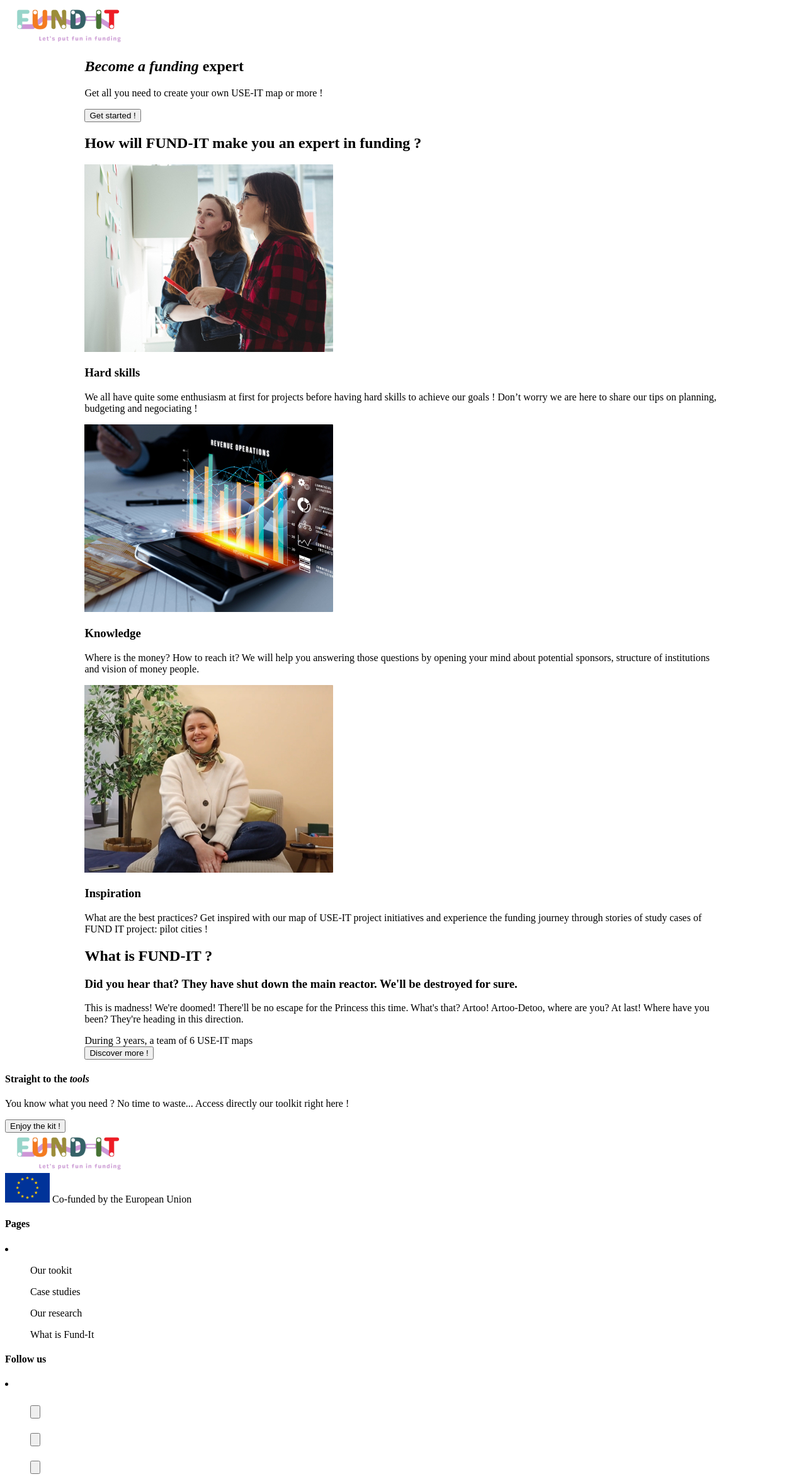
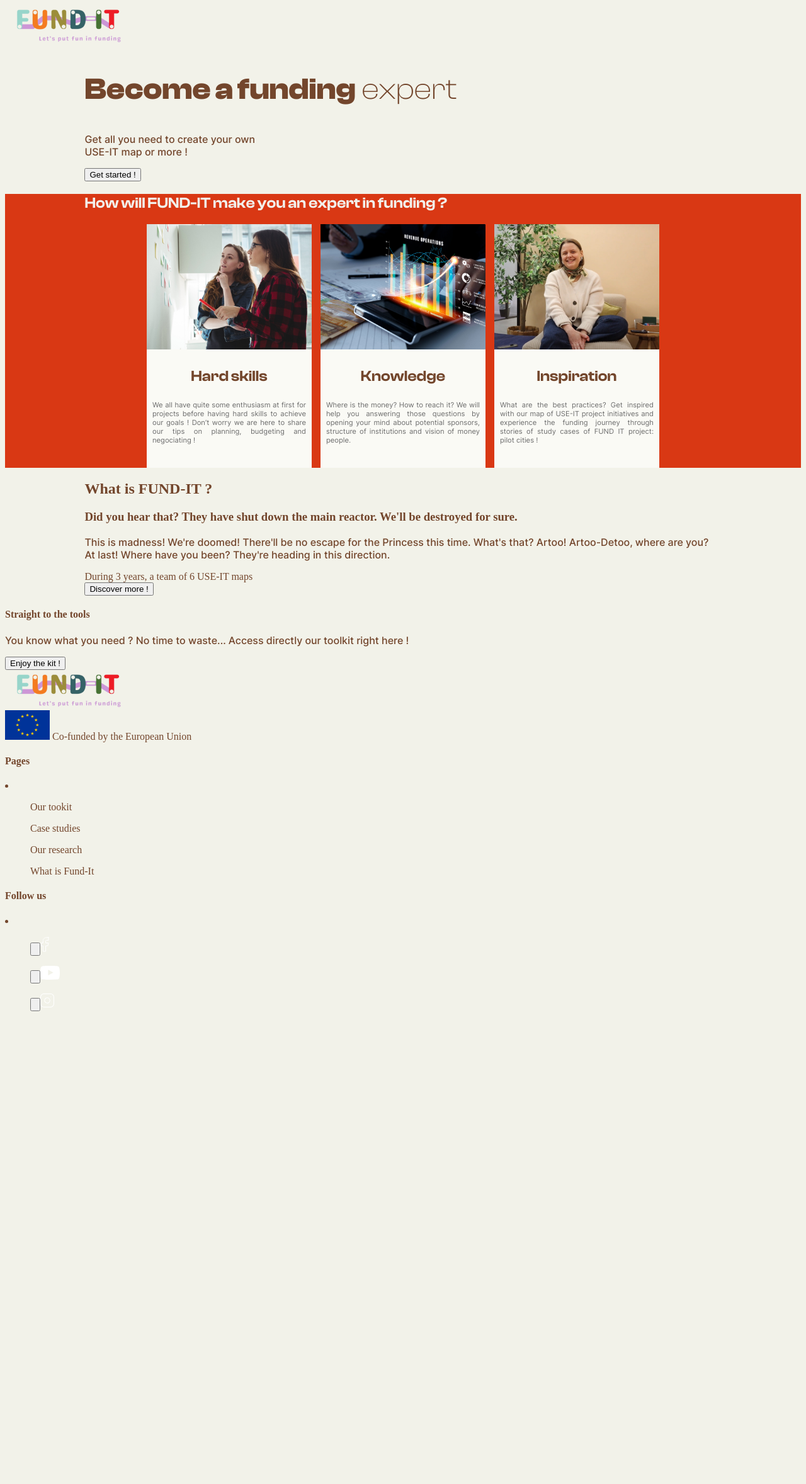
Before and after one commit to useiteurope/fund-it-website, a Jekyll site: the page built from index.html, in a window 1280 px wide. Shown: the whole page at 63% size. Built offline with Jekyll 4.4.1, drawn with Linux system fonts in a browser that asks for light colours; after the commit the page ends 1622 px from its top, so only the background shows below that.

Commit message:
💄 Add fonts, colors, and a bit of responsiveness on homepage.

```diff
--- a/_includes/footer.html
+++ b/_includes/footer.html
@@ -1,6 +1,6 @@
 <footer>
     <div id="footer_call_to_action">
-        <h4>Straight to the <em>tools</em></h4>
+        <h4>Straight to the <strong>tools</strong></h4>
         <p>You know what you need ? No time to waste...
             Access directly our toolkit right here !</p>
         <input type="button" value="Enjoy the kit !">
--- a/_layouts/default.html
+++ b/_layouts/default.html
@@ -10,9 +10,8 @@
 </head>
 
 <body>
-    <div id="content">
-        {{ content }}
-    </div>
+
+    {{ content }}
     {%- include footer.html -%}
 </body>
 
--- /dev/null
+++ b/_sass/_colors.sass
@@ -0,0 +1,9 @@
+$primary-color: #D93814
+$on-primary-color: #F2F0EB
+
+$background-color: #f2f2e9
+
+$text-color: #73462C
+$text-color-light: #6D6D6D
+
+$card-color: #FAFAF5
--- /dev/null
+++ b/_sass/_fonts.sass
@@ -0,0 +1,76 @@
+$font-size-small: 0.7rem //16px
+$font-size-regular: 1rem //24px
+$font-size-big: 1.5rem //40px
+$font-size-huge: 3rem //64px
+
+$font-clash: "ClashDisplay", Georgia
+$font-inter: "Inter", Arial
+
+@font-face
+  font-family: 'Inter'
+  font-style: normal
+  font-weight: 400
+  font-display: swap
+  src: url('/assets/fonts/Inter-Regular-LatinExt.woff') format('woff')
+  unicode-range: U+0100-02AF, U+0304, U+0308, U+0329, U+1E00-1E9F, U+1EF2-1EFF, U+2020, U+20A0-20AB, U+20AD-20C0, U+2113, U+2C60-2C7F, U+A720-A7FF
+
+@font-face
+  font-family: 'Inter'
+  font-style: normal
+  font-weight: 400
+  font-display: swap
+  src: url('/assets/fonts/Inter-Regular-Latin.woff') format('woff')
+  unicode-range: U+0000-00FF, U+0131, U+0152-0153, U+02BB-02BC, U+02C6, U+02DA, U+02DC, U+0304, U+0308, U+0329, U+2000-206F, U+2074, U+20AC, U+2122, U+2191, U+2193, U+2212, U+2215, U+FEFF, U+FFFD
+
+@font-face
+  font-family: 'Inter'
+  font-style: normal
+  font-weight: 500
+  font-display: swap
+  src: url('/assets/fonts/Inter-Bold-LatinExt.woff') format('woff')
+  unicode-range: U+0100-02AF, U+0304, U+0308, U+0329, U+1E00-1E9F, U+1EF2-1EFF, U+2020, U+20A0-20AB, U+20AD-20C0, U+2113, U+2C60-2C7F, U+A720-A7FF
+
+@font-face
+  font-family: 'Inter'
+  font-style: normal
+  font-weight: 500
+  font-display: swap
+  src: url('/assets/fonts/Inter-Bold-Latin.woff') format('woff')
+  unicode-range: U+0000-00FF, U+0131, U+0152-0153, U+02BB-02BC, U+02C6, U+02DA, U+02DC, U+0304, U+0308, U+0329, U+2000-206F, U+2074, U+20AC, U+2122, U+2191, U+2193, U+2212, U+2215, U+FEFF, U+FFFD
+
+@font-face
+  font-family: 'Inter'
+  font-style: normal
+  font-weight: 900
+  font-display: swap
+  src: url('/assets/fonts/Inter-Black-LatinExt.woff') format('woff')
+  unicode-range: U+0100-02AF, U+0304, U+0308, U+0329, U+1E00-1E9F, U+1EF2-1EFF, U+2020, U+20A0-20AB, U+20AD-20C0, U+2113, U+2C60-2C7F, U+A720-A7FF
+
+@font-face
+  font-family: 'Inter'
+  font-style: normal
+  font-weight: 900
+  font-display: swap
+  src: url('/assets/fonts/Inter-Black-Latin.woff') format('woff')
+  unicode-range: U+0000-00FF, U+0131, U+0152-0153, U+02BB-02BC, U+02C6, U+02DA, U+02DC, U+0304, U+0308, U+0329, U+2000-206F, U+2074, U+20AC, U+2122, U+2191, U+2193, U+2212, U+2215, U+FEFF, U+FFFD
+
+@font-face
+  font-family: 'ClashDisplay'
+  src: url('/assets/fonts/ClashDisplay-Light.woff') format('woff')
+  font-weight: 300
+  font-display: swap
+  font-style: normal,
+
+@font-face
+  font-family: 'ClashDisplay'
+  src: url('/assets/fonts/ClashDisplay-Semibold.woff') format('woff')
+  font-weight: 600
+  font-display: swap
+  font-style: normal,
+
+@font-face
+  font-family: 'ClashDisplay'
+  src: url('/assets/fonts/ClashDisplay-Bold.woff') format('woff')
+  font-weight: 700
+  font-display: swap
+  font-style: normal,
--- /dev/null
+++ b/_sass/_global.sass
@@ -0,0 +1,15 @@
+@import "colors"
+@import "fonts"
+
+body
+    background-color: $background-color
+    color: $text-color
+    font: 400 $font-inter
+
+h1
+    font: 300 $font-size-huge $font-clash
+    strong
+        font: 700 $font-size-huge $font-clash
+
+p
+    font: 500 $font-size-regular $font-inter
--- /dev/null
+++ b/_sass/_home.sass
@@ -0,0 +1,44 @@
+#part-2
+    background-color: $primary-color
+    color: $on-primary-color
+
+    h2
+        font: 600 $font-size-big $font-clash
+
+    .items
+        overflow-x: scroll
+        overflow-y: hidden
+        display: flex
+        gap: 10pt
+        align-items: center
+        justify-content: center
+        flex-direction: column
+
+    @media screen and (min-width: 500pt)
+        .items
+            flex-direction: row
+
+    @media screen and (max-width: 760pt)
+        .items
+            justify-content: normal
+
+    .item
+        background-color: $card-color
+        width: 197pt
+        min-width: 197pt
+
+        img
+            object-fit: cover
+            width: 100%
+            height: 56%
+
+        h3
+            font: 600 $font-size-big $font-clash
+            text-align: center
+            color: $text-color
+
+        p
+            font: 400 $font-size-small $font-inter
+            color: $text-color-light
+            padding: 0pt 7pt 20pt 7pt
+            text-align: justify
--- a/assets/css/style.sass
+++ b/assets/css/style.sass
@@ -1,3 +1,5 @@
 ---
 ---
+@import "global"
 @import "content"
+@import "home"
--- a/index.html
+++ b/index.html
@@ -4,18 +4,23 @@ layout: default
 ---
 
 <section id="part-1">
-  <h1><em>Become a funding</em> expert</h1>
-  <p>Get all you need to create your own USE-IT map or more !</p>
+  <div id="content">
+    <h1><strong>Become a funding</strong> expert</h1>
+    <p>Get all you need to create your own<br />USE-IT map or more !</p>
     <button type="button">Get started !</button>
+  </div>
 </section>
 <section id="part-2">
+  <div id="content">
     <h2>How will FUND-IT make you an expert in funding ?</h2>
 
+    <div class="items">
       <!-- TODO : Iterate through local data to build this -->
       <div class="item">
         <img src="assets/img/how_become_expert/hard_skills.jpg" alt="Hard skills illustration">
         <h3>Hard skills</h3>
-    <p>We all have quite some enthusiasm at first for projects before having hard skills to achieve our goals ! Don’t
+        <p>We all have quite some enthusiasm at first for projects before having hard skills to achieve our goals !
+          Don’t
           worry we are here to share our tips on planning, budgeting and negociating !</p>
       </div>
 
@@ -28,20 +33,26 @@ layout: default
       <div class="item">
         <img src="assets/img/how_become_expert/inspiration.jpg" alt="Inspiration illustration">
         <h3>Inspiration</h3>
-    <p>What are the best practices? Get inspired with our map of USE-IT project initiatives and experience the funding
+        <p>What are the best practices? Get inspired with our map of USE-IT project initiatives and experience the
+          funding
           journey through stories of study cases of FUND IT project: pilot cities !</p>
       </div>
-
+    </div>
+  </div>
 </section>
 <section id="part-3">
+  <div id="content">
+
     <h2>What is FUND-IT ?</h2>
 
     <div class="testimony">
       <h3>Did you hear that? They have shut down the main reactor. We'll be destroyed for sure.</h3>
-    <p>This is madness! We're doomed! There'll be no escape for the Princess this time. What's that? Artoo! Artoo-Detoo,
+      <p>This is madness! We're doomed! There'll be no escape for the Princess this time. What's that? Artoo!
+        Artoo-Detoo,
         where are you? At last! Where have you been? They're heading in this direction.</p>
       <caption>During 3 years, a team of 6 USE-IT maps</caption>
     </div>
 
     <button>Discover more !</button>
+  </div>
 </section>
```
Also changed, not shown: assets/fonts/ClashDisplay-Bold.woff (added), assets/fonts/ClashDisplay-Light.woff (added), assets/fonts/ClashDisplay-Semibold.woff (added), assets/fonts/Inter-Black-Latin.woff (added), assets/fonts/Inter-Black-LatinExt.woff (added), assets/fonts/Inter-Bold-Latin.woff (added), assets/fonts/Inter-Bold-LatinExt.woff (added), assets/fonts/Inter-Regular-Latin.woff (added), assets/fonts/Inter-Regular-LatinExt.woff (added), 1 other file. Lines whose indentation alone changed are shown as unchanged.
